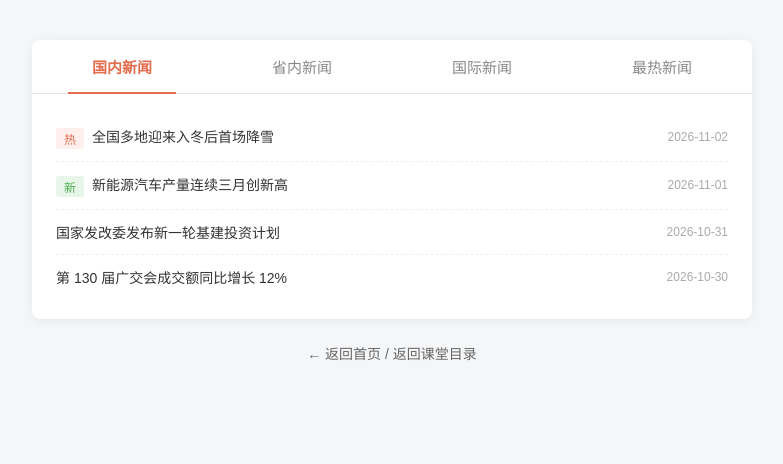
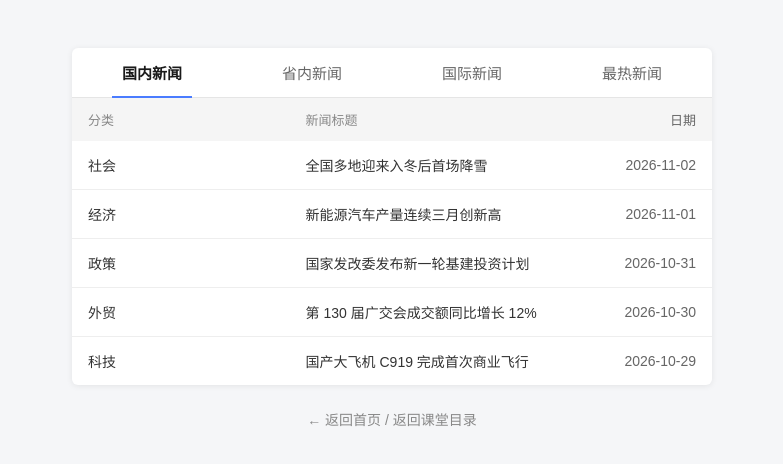
Before and after one commit to goujinyuan/goujinyuan0819, a plain HTML site: page tab-news.html in a window 1280 px wide. Shown: the whole page, without its empty margins (248-1031 px from the left). Drawn offline with Linux system fonts and the light colour scheme.

Commit message:
feat: tab-news.html 1:1还原参考图视觉（短蓝线/浅灰表头/行分隔）

```diff
--- a/tab-news.html
+++ b/tab-news.html
@@ -2,7 +2,7 @@
 作者: 苟津源
 建立时间: 2026-11-02
 使用模型: Trae (proprietary model from Trae team)
-功能: Tab 选项卡新闻展示页面 —— 国内/省内/国际/最热四个分类，点击切换下方新闻列表
+功能: Tab 选项卡新闻展示页面 —— 参考图视觉 1:1 还原（短蓝线高亮、浅灰表头、行分隔线）
 -->
 <!DOCTYPE html>
 <html lang="zh-CN">
@@ -12,198 +12,195 @@
     <title>Tab 选项卡 - 新闻分类</title>
     <style>
         /* ===== 页面基础 ===== */
-        * { box-sizing: border-box; }
+        * { box-sizing: border-box; margin: 0; padding: 0; }
         body {
-            font-family: "Microsoft YaHei", "PingFang SC", sans-serif;
-            margin: 0;
-            padding: 40px 20px;
+            font-family: "Microsoft YaHei", "PingFang SC", Arial, sans-serif;
             background: #f5f6f8;
             color: #333;
+            padding: 48px 20px;
         }
+
+        /* ===== 卡片容器（参考图：白底 + 圆角 + 轻微阴影） ===== */
         .wy-container {
-            max-width: 720px;
+            max-width: 640px;
             margin: 0 auto;
-            background: #fff;
-            border-radius: 8px;
-            box-shadow: 0 2px 12px rgba(0,0,0,0.06);
+            background: #ffffff;
+            border-radius: 6px;
+            box-shadow: 0 1px 6px rgba(0,0,0,0.08);
             overflow: hidden;
         }
 
-        /* ===== 选项卡头部（参考图样式） ===== */
-        .wy-tabs { }
+        /* ===== Tab 导航区 ===== */
         .wy-tab-nav {
             display: flex;
-            border-bottom: 1px solid #e5e5e5;
+            border-bottom: 1px solid #e5e5e5; /* 参考图：全宽浅灰分隔线 */
         }
         .wy-tab-header {
             flex: 1;
-            padding: 16px 0;
+            padding: 14px 0;
             text-align: center;
             font-size: 15px;
-            color: #888;
+            color: #666;
             cursor: pointer;
             position: relative;
             user-select: none;
-            transition: color .2s;
+            transition: color .15s;
         }
-        /* 选中态：深色文字 + 底部 2px 高亮线（参考图核心样式） */
+        /* 选中态：深色加粗 + 居中短蓝线（约50%宽、2px高、居中） */
         .wy-tab-header.wy-tab-active {
-            color: #e26d4f;
+            color: #1a1a1a;
             font-weight: bold;
         }
         .wy-tab-header.wy-tab-active::after {
             content: "";
             position: absolute;
-            left: 20%;
-            right: 20%;
-            bottom: -1px;
+            left: 25%;       /* 左右各留 25%，即高亮线约占 Tab 宽度 50% */
+            right: 25%;
+            bottom: -1px;    /* 紧贴下方分隔线上沿 */
             height: 2px;
-            background: #e26d4f;
-        }
-        .wy-tab-header:hover { color: #e26d4f; }
-
-        /* ===== 内容面板 ===== */
-        .wy-tab-content { padding: 20px 24px; }
-        .wy-tab-panel {
-            display: none; /* 默认隐藏 */
-        }
-        .wy-tab-panel.wy-panel-active {
-            display: block; /* 激活显示 */
+            background: #4a7cff; /* 参考图蓝色高亮 */
         }
 
-        /* ===== 新闻列表 ===== */
-        .wy-news-item {
-            display: flex;
-            justify-content: space-between;
-            align-items: center;
-            padding: 12px 0;
-            border-bottom: 1px dashed #eee;
+        /* ===== 表格内容区（参考图：浅灰表头 + 行分隔线） ===== */
+        .wy-tab-content { }
+        .wy-tab-panel { display: none; }
+        .wy-tab-panel.wy-panel-active { display: block; }
+
+        .wy-news-table {
+            width: 100%;
+            border-collapse: collapse;
+            font-size: 14px;
         }
-        .wy-news-item:last-child { border-bottom: none; }
-        .wy-news-title {
-            font-size: 14px;
+        /* 表头：浅灰背景 */
+        .wy-news-table thead th {
+            background: #f5f5f5;
+            padding: 12px 16px;
+            text-align: left;
+            font-weight: normal;
+            color: #888;
+            font-size: 13px;
+        }
+        /* 表格行：每行底部分隔线 */
+        .wy-news-table tbody td {
+            padding: 14px 16px;
+            border-bottom: 1px solid #eee;
             color: #333;
-            flex: 1;
         }
-        .wy-news-tag {
-            display: inline-block;
-            font-size: 12px;
-            padding: 2px 8px;
-            border-radius: 3px;
-            margin-right: 8px;
-            vertical-align: middle;
+        /* 最后一行去掉分隔线 */
+        .wy-news-table tbody tr:last-child td {
+            border-bottom: none;
         }
-        .wy-tag-hot { background: #fff0ed; color: #e26d4f; }
-        .wy-tag-new { background: #e8f5e9; color: #4caf50; }
-        .wy-news-date {
-            font-size: 12px;
-            color: #aaa;
-            white-space: nowrap;
-            margin-left: 16px;
+        /* 售价/阅读量右对齐（参考图售价列右对齐） */
+        .wy-news-table td.wy-col-right,
+        .wy-news-table th.wy-col-right {
+            text-align: right;
+            color: #666;
         }
 
         /* ===== 返回首页 ===== */
         .wy-back-home {
             display: block;
-            max-width: 720px;
+            max-width: 640px;
             margin: 24px auto 0;
             text-align: center;
-            color: #666;
+            color: #888;
             text-decoration: none;
             font-size: 14px;
         }
-        .wy-back-home:hover { color: #e26d4f; }
+        .wy-back-home:hover { color: #4a7cff; }
     </style>
 </head>
 <body>
 
 <div class="wy-container">
     <div class="wy-tabs">
-        <!-- 选项卡头部（4 个 tab） -->
+
+        <!-- Tab 导航（4 个） -->
         <div class="wy-tab-nav">
-            <div class="wy-tab-header wy-tab-active" data-tab="domestic">国内新闻</div>
-            <div class="wy-tab-header" data-tab="province">省内新闻</div>
-            <div class="wy-tab-header" data-tab="international">国际新闻</div>
-            <div class="wy-tab-header" data-tab="hottest">最热新闻</div>
+            <div class="wy-tab-header wy-tab-active">国内新闻</div>
+            <div class="wy-tab-header">省内新闻</div>
+            <div class="wy-tab-header">国际新闻</div>
+            <div class="wy-tab-header">最热新闻</div>
         </div>
 
-        <!-- 4 个内容面板，每个对应一个新闻列表 -->
+        <!-- 4 个内容面板：每个对应一张表格 -->
         <div class="wy-tab-content">
 
-            <!-- 国内新闻面板 -->
+            <!-- 国内新闻（默认激活） -->
             <div class="wy-tab-panel wy-panel-active">
-                <div class="wy-news-item">
-                    <span class="wy-news-title"><span class="wy-news-tag wy-tag-hot">热</span>全国多地迎来入冬后首场降雪</span>
-                    <span class="wy-news-date">2026-11-02</span>
-                </div>
-                <div class="wy-news-item">
-                    <span class="wy-news-title"><span class="wy-news-tag wy-tag-new">新</span>新能源汽车产量连续三月创新高</span>
-                    <span class="wy-news-date">2026-11-01</span>
-                </div>
-                <div class="wy-news-item">
-                    <span class="wy-news-title">国家发改委发布新一轮基建投资计划</span>
-                    <span class="wy-news-date">2026-10-31</span>
-                </div>
-                <div class="wy-news-item">
-                    <span class="wy-news-title">第 130 届广交会成交额同比增长 12%</span>
-                    <span class="wy-news-date">2026-10-30</span>
-                </div>
+                <table class="wy-news-table">
+                    <thead>
+                        <tr>
+                            <th style="width:34%">分类</th>
+                            <th>新闻标题</th>
+                            <th class="wy-col-right">日期</th>
+                        </tr>
+                    </thead>
+                    <tbody>
+                        <tr><td>社会</td><td>全国多地迎来入冬后首场降雪</td><td class="wy-col-right">2026-11-02</td></tr>
+                        <tr><td>经济</td><td>新能源汽车产量连续三月创新高</td><td class="wy-col-right">2026-11-01</td></tr>
+                        <tr><td>政策</td><td>国家发改委发布新一轮基建投资计划</td><td class="wy-col-right">2026-10-31</td></tr>
+                        <tr><td>外贸</td><td>第 130 届广交会成交额同比增长 12%</td><td class="wy-col-right">2026-10-30</td></tr>
+                        <tr><td>科技</td><td>国产大飞机 C919 完成首次商业飞行</td><td class="wy-col-right">2026-10-29</td></tr>
+                    </tbody>
+                </table>
             </div>
 
-            <!-- 省内新闻面板 -->
+            <!-- 省内新闻 -->
             <div class="wy-tab-panel">
-                <div class="wy-news-item">
-                    <span class="wy-news-title"><span class="wy-news-tag wy-tag-hot">热</span>省重点项目集中开工仪式在杭州举行</span>
-                    <span class="wy-news-date">2026-11-02</span>
-                </div>
-                <div class="wy-news-item">
-                    <span class="wy-news-title"><span class="wy-news-tag wy-tag-new">新</span>浙江数字经济核心产业增速超 15%</span>
-                    <span class="wy-news-date">2026-11-01</span>
-                </div>
-                <div class="wy-news-item">
-                    <span class="wy-news-title">宁波舟山港集装箱吞吐量突破 3000 万标箱</span>
-                    <span class="wy-news-date">2026-10-31</span>
-                </div>
+                <table class="wy-news-table">
+                    <thead>
+                        <tr>
+                            <th style="width:34%">分类</th>
+                            <th>新闻标题</th>
+                            <th class="wy-col-right">日期</th>
+                        </tr>
+                    </thead>
+                    <tbody>
+                        <tr><td>政务</td><td>省重点项目集中开工仪式在杭州举行</td><td class="wy-col-right">2026-11-02</td></tr>
+                        <tr><td>经济</td><td>浙江数字经济核心产业增速超 15%</td><td class="wy-col-right">2026-11-01</td></tr>
+                        <tr><td>港口</td><td>宁波舟山港集装箱吞吐量突破 3000 万标箱</td><td class="wy-col-right">2026-10-31</td></tr>
+                        <tr><td>民生</td><td>杭州地铁 18 号线正式开通运营</td><td class="wy-col-right">2026-10-30</td></tr>
+                    </tbody>
+                </table>
             </div>
 
-            <!-- 国际新闻面板 -->
+            <!-- 国际新闻 -->
             <div class="wy-tab-panel">
-                <div class="wy-news-item">
-                    <span class="wy-news-title"><span class="wy-news-tag wy-tag-hot">热</span>联合国气候大会达成新减排协议</span>
-                    <span class="wy-news-date">2026-11-02</span>
-                </div>
-                <div class="wy-news-item">
-                    <span class="wy-news-title">美联储暗示年内或再次降息</span>
-                    <span class="wy-news-date">2026-11-01</span>
-                </div>
-                <div class="wy-news-item">
-                    <span class="wy-news-title">日韩领导人会晤讨论供应链合作</span>
-                    <span class="wy-news-date">2026-10-31</span>
-                </div>
-                <div class="wy-news-item">
-                    <span class="wy-news-title">SpaceX 星舰第七次试飞成功回收</span>
-                    <span class="wy-news-date">2026-10-30</span>
-                </div>
+                <table class="wy-news-table">
+                    <thead>
+                        <tr>
+                            <th style="width:34%">分类</th>
+                            <th>新闻标题</th>
+                            <th class="wy-col-right">日期</th>
+                        </tr>
+                    </thead>
+                    <tbody>
+                        <tr><td>外交</td><td>联合国气候大会达成新减排协议</td><td class="wy-col-right">2026-11-02</td></tr>
+                        <tr><td>金融</td><td>美联储暗示年内或再次降息</td><td class="wy-col-right">2026-11-01</td></tr>
+                        <tr><td>外交</td><td>日韩领导人会晤讨论供应链合作</td><td class="wy-col-right">2026-10-31</td></tr>
+                        <tr><td>科技</td><td>SpaceX 星舰第七次试飞成功回收</td><td class="wy-col-right">2026-10-30</td></tr>
+                    </tbody>
+                </table>
             </div>
 
-            <!-- 最热新闻面板 -->
+            <!-- 最热新闻 -->
             <div class="wy-tab-panel">
-                <div class="wy-news-item">
-                    <span class="wy-news-title"><span class="wy-news-tag wy-tag-hot">热</span>AI 大模型竞赛白热化：国内外厂商密集发布新品</span>
-                    <span class="wy-news-date">🔥 28.6万阅读</span>
-                </div>
-                <div class="wy-news-item">
-                    <span class="wy-news-title">国足世预赛客场取胜，晋级形势明朗</span>
-                    <span class="wy-news-date">🔥 15.2万阅读</span>
-                </div>
-                <div class="wy-news-item">
-                    <span class="wy-news-title">iPhone 18 系列首月销量破纪录</span>
-                    <span class="wy-news-date">🔥 12.8万阅读</span>
-                </div>
-                <div class="wy-news-item">
-                    <span class="wy-news-title">考研报名人数再创新高：438 万</span>
-                    <span class="wy-news-date">🔥 9.4万阅读</span>
-                </div>
+                <table class="wy-news-table">
+                    <thead>
+                        <tr>
+                            <th style="width:34%">热度</th>
+                            <th>新闻标题</th>
+                            <th class="wy-col-right">阅读量</th>
+                        </tr>
+                    </thead>
+                    <tbody>
+                        <tr><td>🔥🔥🔥</td><td>AI 大模型竞赛白热化：国内外厂商密集发布新品</td><td class="wy-col-right">28.6万</td></tr>
+                        <tr><td>🔥🔥</td><td>国足世预赛客场取胜，晋级形势明朗</td><td class="wy-col-right">15.2万</td></tr>
+                        <tr><td>🔥🔥</td><td>iPhone 18 系列首月销量破纪录</td><td class="wy-col-right">12.8万</td></tr>
+                        <tr><td>🔥</td><td>考研报名人数再创新高：438 万</td><td class="wy-col-right">9.4万</td></tr>
+                    </tbody>
+                </table>
             </div>
 
         </div>
```
